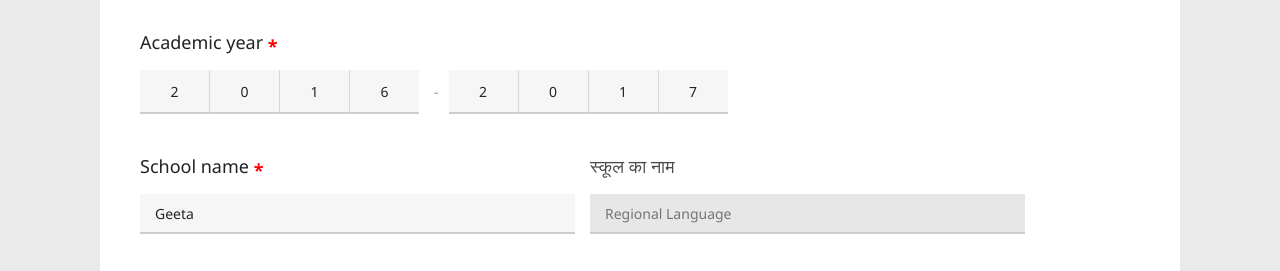
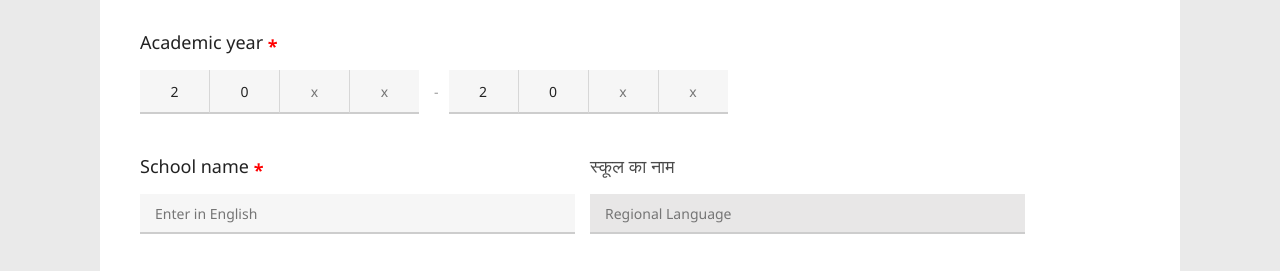
Before and after one commit to rajkaushik05/asmita-Hifi, a plain HTML site: page index.html in a window 1280 px wide. Shown: the part 374-645 px from the top of the page. Drawn offline with Linux system fonts and the light colour scheme.

Commit message:
progress error update

```diff
--- a/index.html
+++ b/index.html
@@ -109,8 +109,8 @@
                 <div class="input-code">
                   <input type="number" maxlength="1" value="2" disabled>
                   <input type="number" maxlength="1" value="0" disabled>
-                  <input type="number" name="starting-year" value="1" maxlength="1" placeholder="x">
-                  <input type="number" name="starting-year" value="6" maxlength="1" placeholder="x">
+                  <input type="number" name="starting-year" maxlength="1" placeholder="x">
+                  <input type="number" name="starting-year" maxlength="1" placeholder="x">
                 </div>
               </div>
               <span class="seprate">-</span>
@@ -118,8 +118,8 @@
                 <div class="input-code">
                   <input type="number" maxlength="1" value="2" disabled>
                   <input type="number" maxlength="1" value="0" disabled>
-                  <input type="number" name="ending-year" value="1" maxlength="1" placeholder="x">
-                  <input type="number" name="ending-year" value="7" maxlength="1" placeholder="x">
+                  <input type="number" name="ending-year" maxlength="1" placeholder="x">
+                  <input type="number" name="ending-year" maxlength="1" placeholder="x">
                 </div>
               </div>
               <span class="field-status-icon "></span>
@@ -129,7 +129,7 @@
             <div class="input-wrapper row" id="schoolNameField">
               <div class="input-text">
                 <label class="input-title">School name <span class="star">*</span></label>
-                <input type="text" id="schoolNameText" value="Geeta" data-lang="language-convert" placeholder="Enter in English" >
+                <input type="text" id="schoolNameText" data-lang="language-convert" placeholder="Enter in English" >
               </div>
               <div class="input-text">
                 <label class="input-title" data-lang="label-language-convert">skool kaa naam</label>
--- a/js/custom.js
+++ b/js/custom.js
@@ -259,14 +259,12 @@ $(document).ready(function(){
             progressStatus = Math.round(progressStatus);
             if(progressStatus > 0 && progressStatus < 99){
                 schoolParticularProgress.addClass('progress-started');
-                schoolParticularProgressStatus.css('width', progressStatus + '%');
             } else if(progressStatus == 100){
                 schoolParticularProgress.removeClass().addClass('progress-completed');
-            }
-
-            else {
+            } else {
                 schoolParticularProgress.removeClass('progress-started');
             }
+            schoolParticularProgressStatus.css('width', progressStatus + '%');
         }
 
         $('#schoolParticularPage input').on('blur', function(){
```
